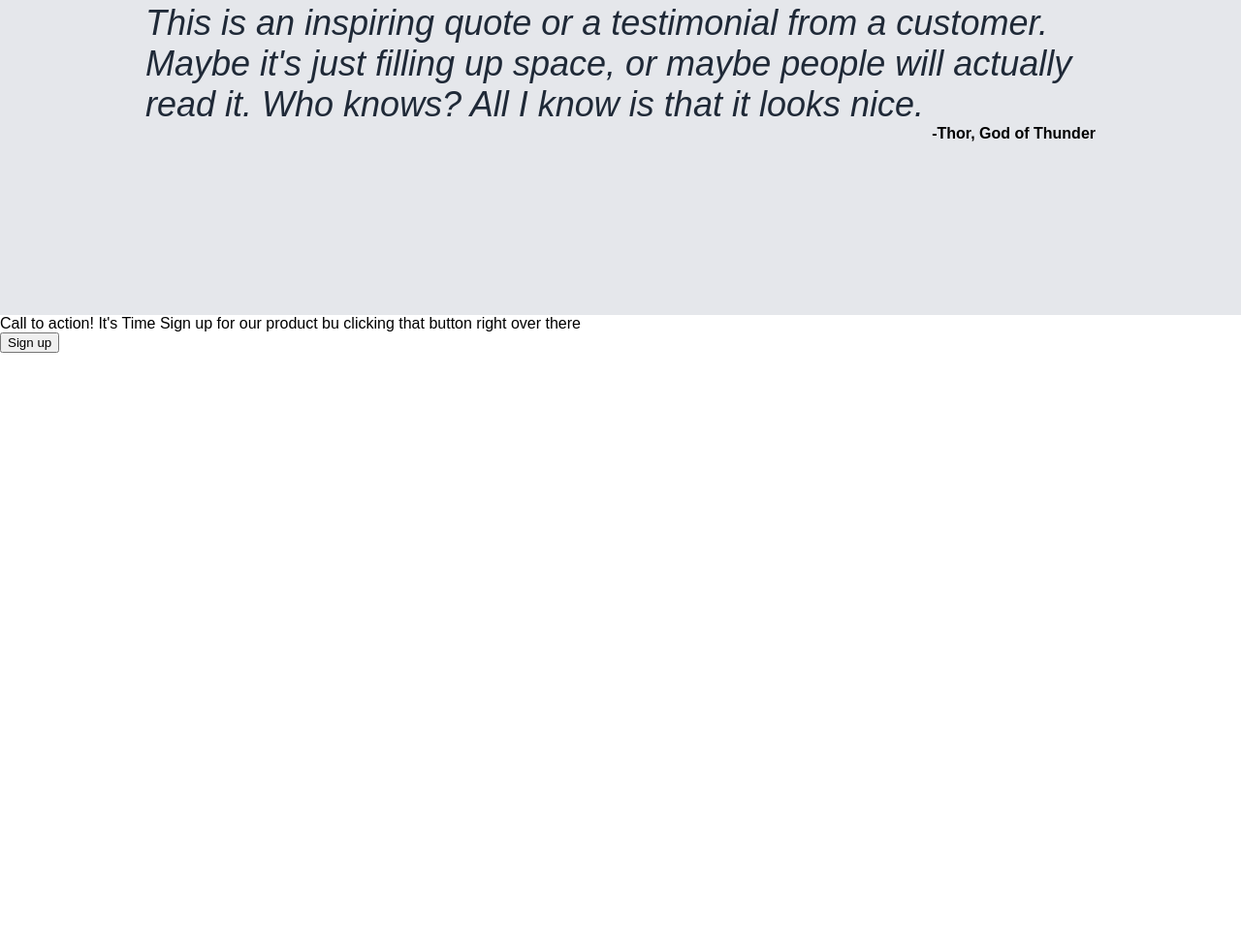
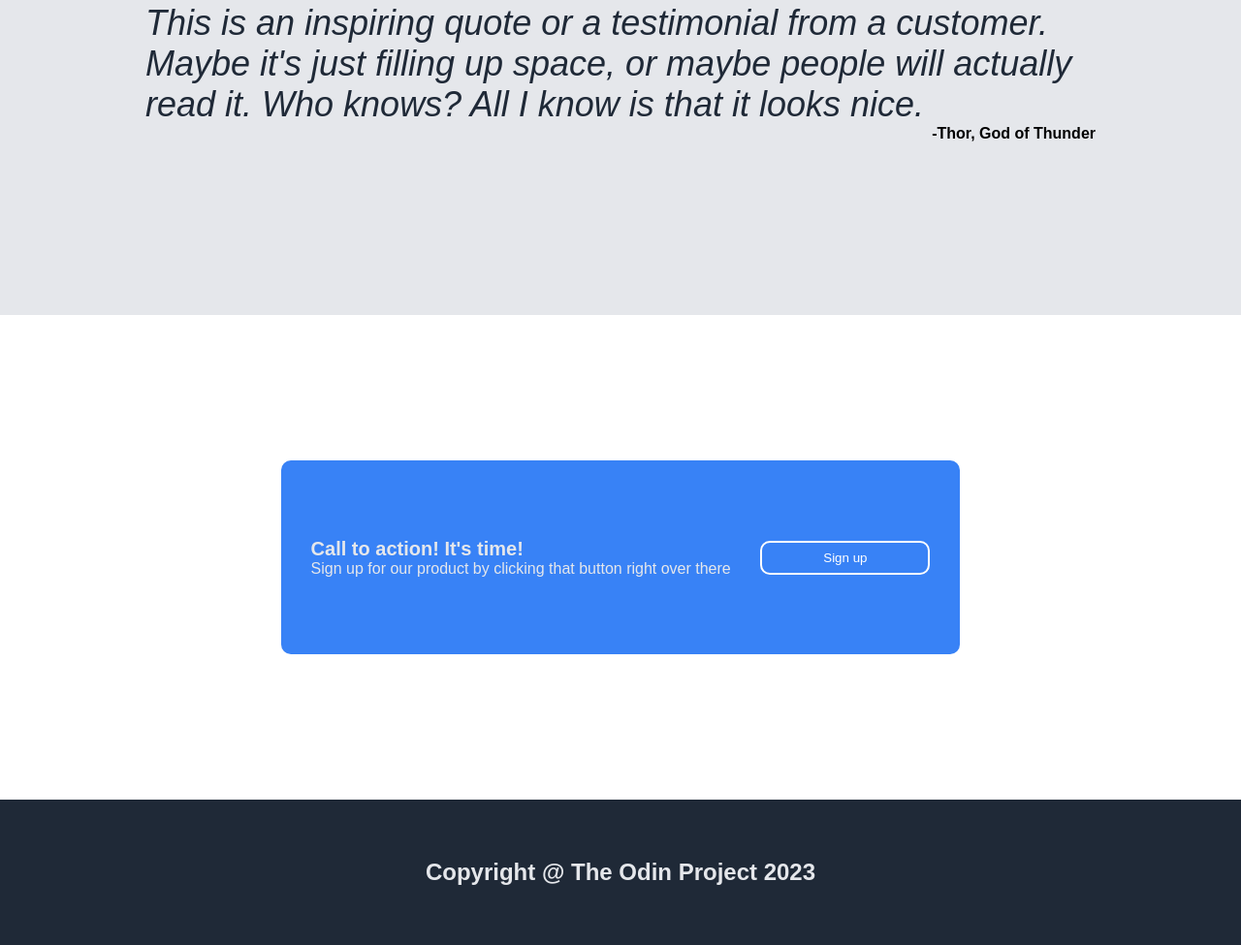
Before and after one commit to ProperPoe/odin-landingPage-github.io, a plain HTML site: page index.html in a window 1280 px wide. Shown: the part 1250-2225 px from the top of the page at 97% size. Before the commit the page ends 1614 px from the top, so only its background shows below. Drawn offline with Linux system fonts and the light colour scheme.

Commit message:
Added the last two sections of the project, the signup/call to action hero and the footer.

```diff
--- a/index.html
+++ b/index.html
@@ -64,11 +64,14 @@
         <div class="signUp-container">
             <div class="action-card">
                 <div class="action-text">
-                    <span>Call to action! It's Time</span>
-                    Sign up for our product bu clicking that button right over there
+                    <span><strong>Call to action! It's time!</strong></span>
+                    Sign up for our product by clicking that button right over there
                 </div>
                 <button>Sign up</button>
             </div>
         </div>
+        <footer>
+            <h2>Copyright @ The Odin Project 2023</h2>
+        </footer>
     </body>
 </html>
--- a/style.css
+++ b/style.css
@@ -128,12 +128,45 @@
     justify-content: flex-end;
 }
 
-.signup-container{
+.signUp-container{
+    display: flex;
+    justify-content: center;
+    align-items: center;
+    height: 500px;
+}
+
+.signUp-container .action-card{
+    border-radius: 10px;
+    display: flex;
+    background-color: #3882F6;
+    width: 700px;
+    height: 200px;
+    justify-content: space-evenly;
+    align-items: center;
+}
+.signUp-container .action-text{
+    color:#E5E7EB;
+    display: flex;
+    flex-direction: column;
+}
+.signUp-container .action-text span{
+    font-weight:900;
+    font-size: 20px;
+}
+.signUp-container .action-card button{
+    border: 2px solid white;
+    border-radius: 10px;
+    background-color: transparent;
+    color: white;
+    width: 175px;
+    height: 35px;
+}
+
+footer {
+    background-color: #1F2937;
+    color: #E5E7EB;
+    height: 150px;
     display: flex;
     justify-content: center;
     align-items: center;
 }
-
-.signup-container .action-card{
-
-}
```
